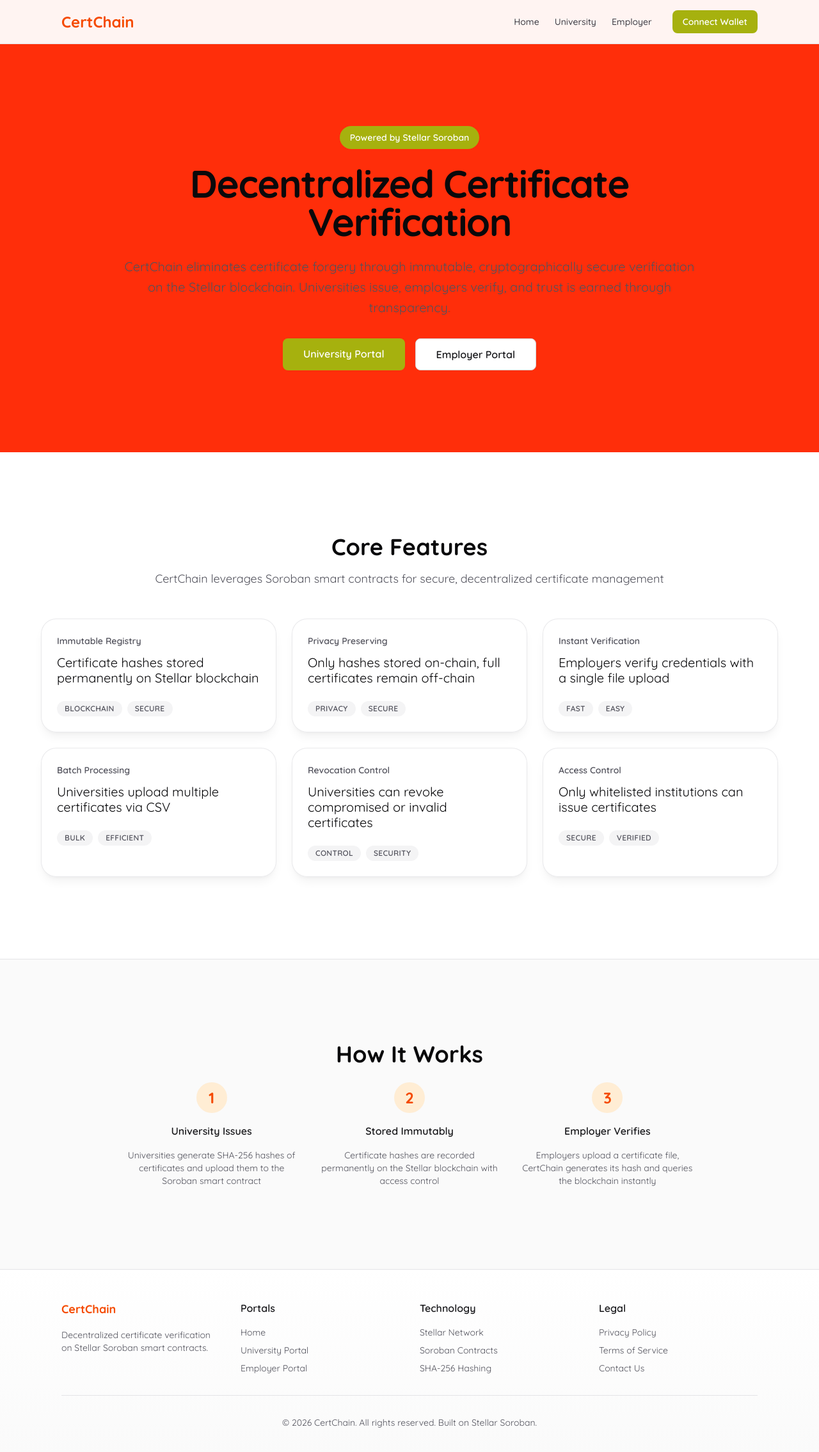
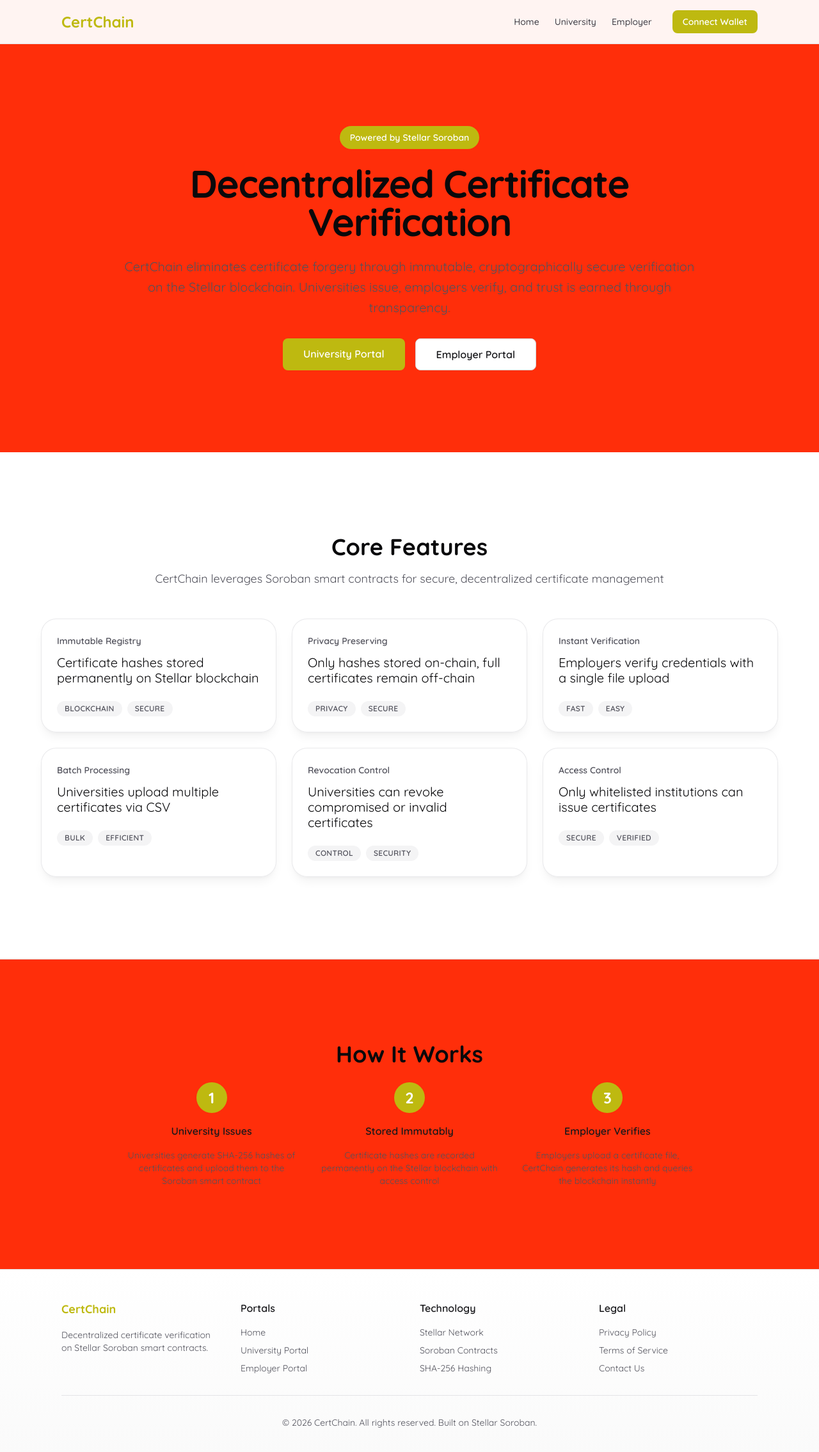
Before and after one commit to Phransis/Cert-Chain-Frontend, a Next.js app: page / in a window 1280 px wide. Shown: the top 2270 px of the page at 64% size. Built offline with nearby package versions, Linux system fonts and the light colour scheme.

Commit message:
Refactor styles to use CSS variables for button colors and update layout background

```diff
--- a/app/components/Footer.tsx
+++ b/app/components/Footer.tsx
@@ -6,7 +6,7 @@ export default function Footer() {
       <div className="mx-auto max-w-6xl px-4 py-12 sm:px-6 lg:px-8">
         <div className="grid grid-cols-1 gap-8 md:grid-cols-4 mb-8">
           <div>
-            <h3 className="text-lg font-bold text-orange-600 mb-4">
+            <h3 className="text-lg font-bold text-[var(--button-bg)] mb-4">
               CertChain
             </h3>
             <p className="text-sm text-zinc-600">
@@ -21,7 +21,7 @@ export default function Footer() {
               <li>
                 <Link
                   href="/"
-                  className="text-zinc-600 transition hover:text-orange-600"
+                  className="text-zinc-600 transition hover:text-[var(--button-bg)]"
                 >
                   Home
                 </Link>
@@ -29,7 +29,7 @@ export default function Footer() {
               <li>
                 <Link
                   href="/university"
-                  className="text-zinc-600 transition hover:text-orange-600"
+                  className="text-zinc-600 transition hover:text-[var(--button-bg)]"
                 >
                   University Portal
                 </Link>
@@ -37,7 +37,7 @@ export default function Footer() {
               <li>
                 <Link
                   href="/employer"
-                  className="text-zinc-600 transition hover:text-orange-600"
+                  className="text-zinc-600 transition hover:text-[var(--button-bg)]"
                 >
                   Employer Portal
                 </Link>
@@ -51,7 +51,7 @@ export default function Footer() {
               <li>
                 <a
                   href="#"
-                  className="text-zinc-600 transition hover:text-orange-600"
+                  className="text-zinc-600 transition hover:text-[var(--button-bg)]"
                 >
                   Stellar Network
                 </a>
@@ -59,7 +59,7 @@ export default function Footer() {
               <li>
                 <a
                   href="#"
-                  className="text-zinc-600 transition hover:text-orange-600"
+                  className="text-zinc-600 transition hover:text-[var(--button-bg)]"
                 >
                   Soroban Contracts
                 </a>
@@ -67,7 +67,7 @@ export default function Footer() {
               <li>
                 <a
                   href="#"
-                  className="text-zinc-600 transition hover:text-orange-600"
+                  className="text-zinc-600 transition hover:text-[var(--button-bg)]"
                 >
                   SHA-256 Hashing
                 </a>
@@ -81,7 +81,7 @@ export default function Footer() {
               <li>
                 <a
                   href="#"
-                  className="text-zinc-600 transition hover:text-orange-600"
+                  className="text-zinc-600 transition hover:text-[var(--button-bg)]"
                 >
                   Privacy Policy
                 </a>
@@ -89,7 +89,7 @@ export default function Footer() {
               <li>
                 <a
                   href="#"
-                  className="text-zinc-600 transition hover:text-orange-600"
+                  className="text-zinc-600 transition hover:text-[var(--button-bg)]"
                 >
                   Terms of Service
                 </a>
@@ -97,7 +97,7 @@ export default function Footer() {
               <li>
                 <a
                   href="#"
-                  className="text-zinc-600 transition hover:text-orange-600"
+                  className="text-zinc-600 transition hover:text-[var(--button-bg)]"
                 >
                   Contact Us
                 </a>
--- a/app/components/Navbar.tsx
+++ b/app/components/Navbar.tsx
@@ -6,7 +6,7 @@ export default function Navbar() {
       <div className="mx-auto max-w-6xl px-4 py-4 sm:px-6 lg:px-8">
         <div className="flex items-center justify-between">
           <Link href="/" className="flex items-center gap-2">
-            <span className="text-2xl font-bold text-orange-600">
+            <span className="text-2xl font-bold text-[var(--button-bg)]">
               CertChain
             </span>
             {/* <span className="text-xs font-semibold uppercase tracking-wider text-zinc-500">
@@ -18,25 +18,25 @@ export default function Navbar() {
             <div className="hidden sm:flex items-center gap-6">
               <Link
                 href="/"
-                className="text-sm font-medium text-zinc-700 transition hover:text-orange-600"
+                className="text-sm font-medium text-zinc-700 transition hover:text-[var(--button-bg)]"
               >
                 Home
               </Link>
               <Link
                 href="/university"
-                className="text-sm font-medium text-zinc-700 transition hover:text-orange-600"
+                className="text-sm font-medium text-zinc-700 transition hover:text-[var(--button-bg)]"
               >
                 University
               </Link>
               <Link
                 href="/employer"
-                className="text-sm font-medium text-zinc-700 transition hover:text-orange-600"
+                className="text-sm font-medium text-zinc-700 transition hover:text-[var(--button-bg)]"
               >
                 Employer
               </Link>
             </div>
 
-            <button className="rounded-lg bg-[var(--button-bg)] px-4 py-2 text-sm font-semibold text-white transition hover:bg-[var(--button-bg-hover)]">
+            <button className="rounded-lg bg-[var(--button-bg)] px-4 py-2 text-sm font-semibold text-white transition hover:bg-[var(--button-bg-hover)] cursor-pointer">
               Connect Wallet
             </button>
           </div>
--- a/app/globals.css
+++ b/app/globals.css
@@ -7,8 +7,8 @@
   --font-geist-sans: "Quicksand", sans-serif;
   --font-geist-mono: "Sora", sans-serif;
 
-  --button-bg: #a6b10e;
-  --button-bg-hover: #f4f5c2;
+  --button-bg: #beb910;
+  --button-bg-hover: #edf03f;
 }
 
 @theme inline {
--- a/app/layout.tsx
+++ b/app/layout.tsx
@@ -24,7 +24,7 @@ export default function RootLayout({
 }>) {
   return (
     <html lang="en">
-      <body className="flex min-h-full flex-col bg-[var(--background)] text-zinc-900">
+      <body className="flex min-h-full flex-col bg-[var(--foreground)] text-zinc-900">
         <Navbar />
         <main className="flex-1">{children}</main>
         <Footer />
--- a/app/page.tsx
+++ b/app/page.tsx
@@ -7,7 +7,7 @@ export default function Home() {
       <HeroSection />
       <FeaturesGrid />
 
-      <section className="border-t border-zinc-200 bg-zinc-50 px-4 py-20 sm:px-6 sm:py-32 lg:px-8">
+      <section className="border-t border-zinc-200 bg-[var(--foreground)] px-4 py-20 sm:px-6 sm:py-32 lg:px-8">
         <div className="mx-auto max-w-4xl text-center">
           <h2 className="mb-6 text-3xl font-bold text-zinc-950 sm:text-4xl">
             How It Works
@@ -15,7 +15,7 @@ export default function Home() {
 
           <div className="grid grid-cols-1 gap-8 md:grid-cols-3">
             <div className="space-y-4">
-              <div className="flex h-12 w-12 items-center justify-center rounded-full bg-orange-100 text-2xl font-bold text-orange-600 mx-auto">
+              <div className="flex h-12 w-12 items-center justify-center rounded-full bg-[var(--button-bg)] text-2xl font-bold text-white mx-auto">
                 1
               </div>
               <h3 className="font-semibold text-zinc-900">University Issues</h3>
@@ -26,7 +26,7 @@ export default function Home() {
             </div>
 
             <div className="space-y-4">
-              <div className="flex h-12 w-12 items-center justify-center rounded-full bg-orange-100 text-2xl font-bold text-orange-600 mx-auto">
+              <div className="flex h-12 w-12 items-center justify-center rounded-full bg-[var(--button-bg)] text-2xl font-bold text-white mx-auto">
                 2
               </div>
               <h3 className="font-semibold text-zinc-900">Stored Immutably</h3>
@@ -37,7 +37,7 @@ export default function Home() {
             </div>
 
             <div className="space-y-4">
-              <div className="flex h-12 w-12 items-center justify-center rounded-full bg-orange-100 text-2xl font-bold text-orange-600 mx-auto">
+              <div className="flex h-12 w-12 items-center justify-center rounded-full bg-[var(--button-bg)] text-2xl font-bold text-white mx-auto">
                 3
               </div>
               <h3 className="font-semibold text-zinc-900">Employer Verifies</h3>
```
